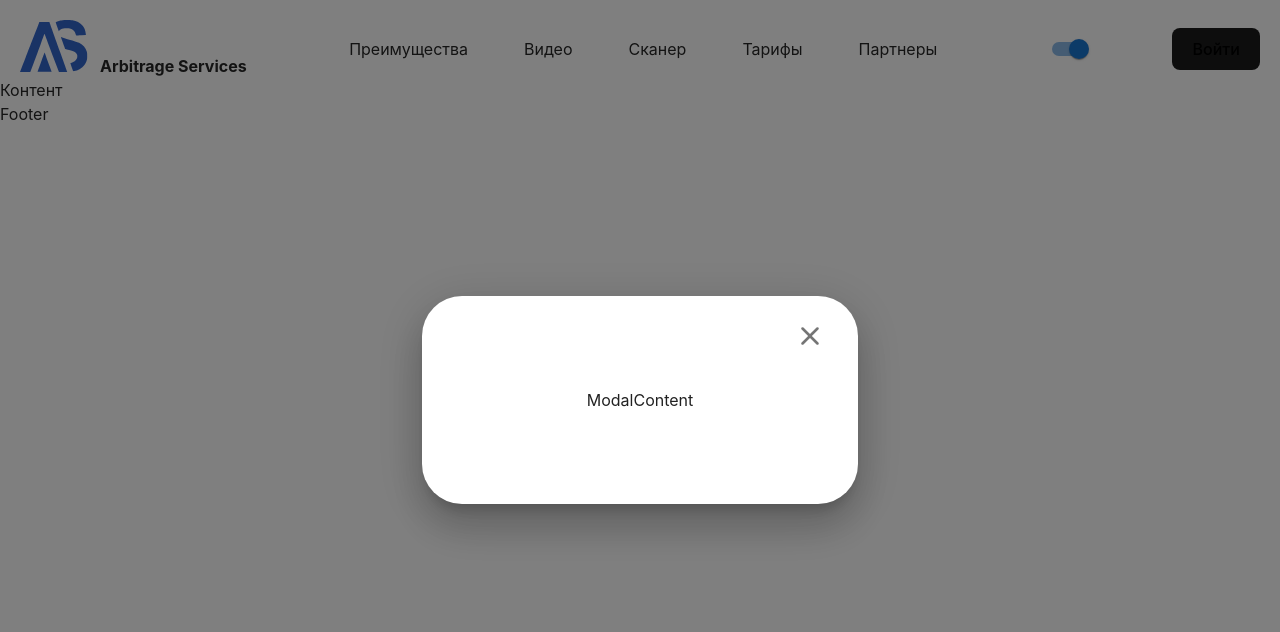
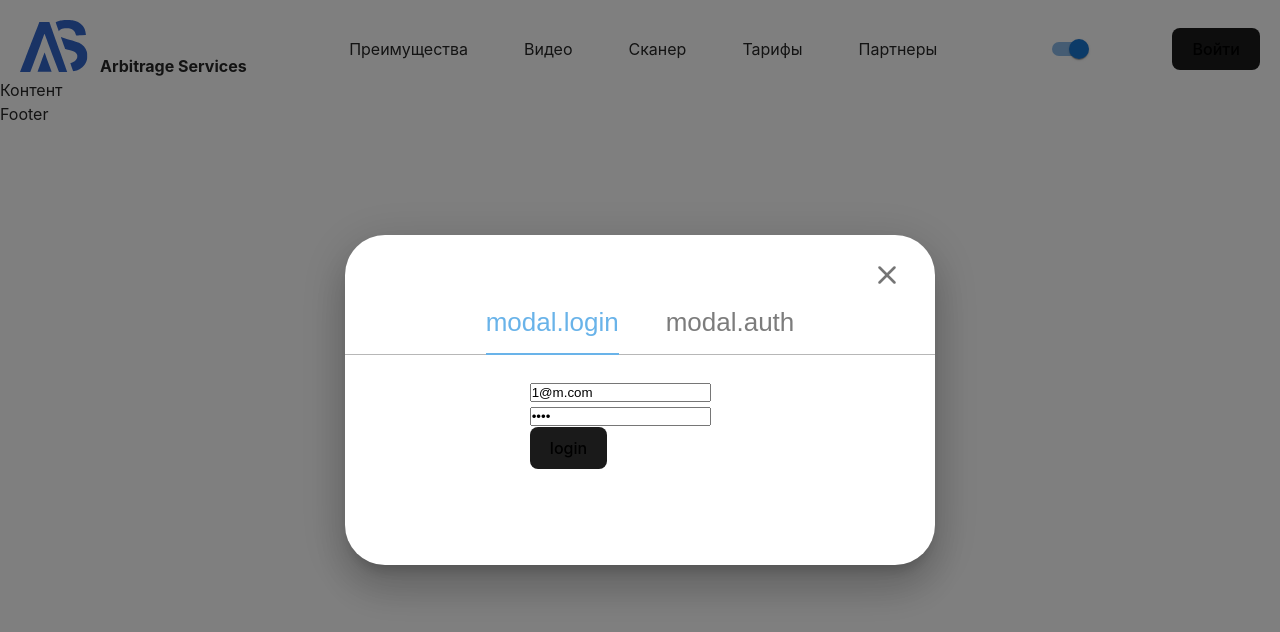
Before and after one commit to web-focus-by/arbitrage, a React (Vite) app: page / in a window 1280 px wide. Both pictures are taken after a click on the button "Войти". Shown: the top 632 px of the page. Built offline with nearby package versions, Linux system fonts and the light colour scheme.

Commit message:
feat: add modal tabs

```diff
--- a/src/components/header/Header.tsx
+++ b/src/components/header/Header.tsx
@@ -5,12 +5,12 @@ import style from './header.module.scss';
 import classNames from 'classnames';
 import { useAuth } from '../../hooks/useAuth';
 import Switch from '@mui/material/Switch';
-import useTheme from '../../features/theme/useTheme.tsx';
+import useTheme from '../../hooks/useTheme.ts';
 import { ETheme } from '../../features/theme/type.ts';
 import Modal from '../modal/Modal.tsx';
+import AuthModal from './authModal/AuthModal.tsx';
 
 const navItems = ['Преимущества', 'Видео', 'Сканер', 'Тарифы', 'Партнеры'];
-const ModalContent = () => <div>ModalContent</div>;
 const Header = () => {
   const navigate = useNavigate();
   const auth = useAuth();
@@ -55,7 +55,6 @@ const Header = () => {
           ) : (
             <button
               onClick={() => {
-                // navigate('/login');
                 handleClickOpen();
               }}
             >
@@ -64,7 +63,7 @@ const Header = () => {
           )}
         </div>
       </div>
-      <Modal isOpen={isOpen} setIsOpen={setIsOpen} children={<ModalContent />} />
+      <Modal isOpen={isOpen} setIsOpen={setIsOpen} children={<AuthModal />} classNames={style.modalWrapper} />
     </header>
   );
 };
--- /dev/null
+++ b/src/components/header/authModal/AuthModal.tsx
@@ -0,0 +1,87 @@
+import React from 'react';
+import { Box, Tab, Tabs } from '@mui/material';
+import style from './authModal.module.scss';
+import Login from '../../../features/auth/Login.tsx';
+import Signup from '../../../features/auth/Signup.tsx';
+import classNames from 'classnames';
+import { useIntl } from 'react-intl';
+
+interface TabPanelProps {
+  children?: React.ReactNode;
+  index: string;
+  value: string;
+}
+
+export enum EModalView {
+  login = 'login',
+  auth = 'auth',
+}
+
+const AuthModal = () => {
+  const { formatMessage } = useIntl();
+  const [value, setValue] = React.useState(EModalView.login);
+
+  const handleChange = (event: React.SyntheticEvent, newValue: EModalView) => {
+    event.preventDefault();
+    setValue(newValue);
+  };
+
+  return (
+    <Box sx={{ width: '100%' }}>
+      <Tabs
+        value={value}
+        onChange={handleChange}
+        textColor="inherit"
+        // indicatorColor="inherit"
+        aria-label="secondary tabs example"
+        // TabIndicatorProps={{
+        //   style: {
+        //     backgroundColor: '#D97D54',
+        //   },
+        // }}
+        classes={{
+          indicator: style.selectedTab,
+          root: style.tabs,
+          flexContainer: classNames(style.container, style.container__padding),
+        }}
+      >
+        <Tab
+          value={EModalView.login}
+          label={<h4>{formatMessage({ id: 'modal.login' })}</h4>}
+          classes={{ selected: style.selectedTabText, root: style.tab }}
+          disableRipple={true}
+        />
+        <Tab
+          value={EModalView.auth}
+          label={<h4>{formatMessage({ id: 'modal.auth' })}</h4>}
+          classes={{ selected: style.selectedTabText, root: style.tab }}
+          disableRipple={true}
+        />
+      </Tabs>
+      <TabPanel value={value} index={EModalView.login}>
+        <Login />
+      </TabPanel>
+      <TabPanel value={value} index={EModalView.auth}>
+        <Signup />
+      </TabPanel>
+    </Box>
+  );
+};
+
+function TabPanel(props: TabPanelProps) {
+  const { children, value, index } = props;
+
+  return (
+    <div
+      role="tabpanel"
+      hidden={value !== index}
+      id={`tabpanel-${index}`}
+      aria-labelledby={`tab-${index}`}
+      className={style.container__padding}
+    >
+      {value === index && <Box sx={{ p: 3 }}>{children}</Box>}
+    </div>
+  );
+}
+
+export default AuthModal;
--- /dev/null
+++ b/src/components/header/authModal/authModal.module.scss
@@ -0,0 +1,45 @@
+@import '../../../style/settings';
+@import '../../../style/media';
+
+.selectedTab {
+  background-color: $color-blue;
+}
+.selectedTabText {
+  color: $color-blue;
+}
+
+.container {
+  justify-content: space-around;
+  column-gap: 47px;
+  border-bottom: 1px solid $color-gray-3;
+
+  &__padding {
+    padding-left: clamp(130px, 11vw, 195px);
+    padding-right: clamp(130px, 11vw, 195px);
+  }
+  @include max-1200 {
+    column-gap: 57px;
+  }
+  @include max-991 {
+    column-gap: 56px;
+    &__padding {
+      padding-left: clamp(20px, 11vw, 130px);
+      padding-right: clamp(20px, 11vw, 130px);
+    }
+  }
+  @include max-576 {
+    column-gap: 40px;
+    &__padding {
+      padding-left: 20px;
+      padding-right: 20px;
+    }
+  }
+}
+.tabs {
+  min-height: unset;
+}
+.tab {
+  padding: 0 0 16px;
+  line-height: 110%;
+  min-height: unset;
+}
--- a/src/components/header/header.module.scss
+++ b/src/components/header/header.module.scss
@@ -37,3 +37,18 @@
     }
   }
 }
+
+.modalWrapper {
+  background-color: var(--background-color);
+  color: var(--text-color);
+  padding: 72px 0;
+  border-radius: 40px;
+  @include max-991 {
+    padding: 64px 0;
+    border-radius: 32px;
+  }
+  @include max-576 {
+    padding: 64px 20px;
+    margin: 0;
+  }
+}
--- a/src/components/modal/Modal.tsx
+++ b/src/components/modal/Modal.tsx
@@ -8,6 +8,7 @@ export type IModal = {
   setIsOpen: Dispatch<SetStateAction<boolean>>;
   children: ReactNode;
   callbackClose?: () => void;
+  classNames?: string;
 } & typeof defaultProps;
 
 const defaultProps = {
@@ -21,8 +22,18 @@ const Modal: FC<IModal> = (props) => {
   };
 
   return (
-    <Dialog open={props.isOpen} onClose={handleClose} classes={{ paper: style.wrapper }}>
-      <DialogContent>{props.children}</DialogContent>
+    <Dialog
+      open={props.isOpen}
+      onClose={handleClose}
+      classes={{ paper: props.classNames ? props.classNames : style.wrapper }}
+    >
+      <DialogContent
+        classes={{
+          root: style.normalizeElement,
+        }}
+      >
+        {props.children}
+      </DialogContent>
       <DialogActions
         classes={{
           root: style.closeBtn,
--- a/src/components/modal/modal.module.scss
+++ b/src/components/modal/modal.module.scss
@@ -1,6 +1,8 @@
 @import '../../style/media';
 
 .wrapper {
+  background-color: var(--background-color);
+  color: var(--text-color);
   padding: 72px clamp(130px, 11vw, 195px);
   border-radius: 40px;
   @include max-991 {
@@ -27,3 +29,7 @@
     top: 22px;
   }
 }
+
+.normalizeElement {
+  padding: 0;
+}
--- a/src/features/auth/Signup.tsx
+++ b/src/features/auth/Signup.tsx
@@ -3,13 +3,12 @@ import { useSignupMutation, LoginRequest } from '../../services/auth';
 import { useAppDispatch } from '../../store/hooks';
 import { setCredentials } from './authSlice';
 
-import { Navigate, useNavigate } from 'react-router-dom';
+import { Navigate } from 'react-router-dom';
 import { useAuth } from '../../hooks/useAuth';
 
 const Signup = () => {
   const dispatch = useAppDispatch();
   const auth = useAuth();
-  const navigate = useNavigate();
   const [formData, setFormData] = useState<LoginRequest>({ email: '', password: '' });
   const [signup, { isError }] = useSignupMutation();
 
@@ -58,13 +57,6 @@ const Signup = () => {
         {isError && 'Signup error'}
         <button>Signup</button>
       </form>
-      <button
-        onClick={() => {
-          navigate('/login');
-        }}
-      >
-        Have acc? Go to Login
-      </button>
     </div>
   );
 };
--- a/src/features/theme/useTheme.tsx
+++ b/src/hooks/useTheme.ts
@@ -1,13 +1,13 @@
-import React from 'react';
-import { setTheme } from './themeSlice';
-import { useAppDispatch, useAppSelector } from '../../store/hooks.ts';
-import { ETheme } from './type.ts';
+import { useEffect } from 'react';
+import { setTheme } from '../features/theme/themeSlice.ts';
+import { useAppDispatch, useAppSelector } from '../store/hooks.ts';
+import { ETheme } from '../features/theme/type.ts';
 
 const useTheme = () => {
   const theme = useAppSelector((state) => state.theme);
   const dispatch = useAppDispatch();
 
-  React.useEffect(() => {
+  useEffect(() => {
     document.documentElement.dataset.theme = theme;
     localStorage.setItem('theme', theme);
   }, [theme]);
--- a/src/lang/ru/main.json
+++ b/src/lang/ru/main.json
@@ -1,3 +1,5 @@
 {
-  "hello.world": "Привет мир"
+  "hello.world": "Привет мир",
+  "modal.login": "Вход",
+  "modal.auth": "Регистрация"
 }
--- a/src/style/index.scss
+++ b/src/style/index.scss
@@ -78,13 +78,6 @@ button {
   background-color: #1a1a1a;
   cursor: pointer;
   transition: border-color 0.25s;
-  &:hover {
-    border-color: #646cff;
-  }
-  &:focus,
-  &:focus-visible {
-    outline: 4px auto -webkit-focus-ring-color;
-  }
 }
 
 //@media (prefers-color-scheme: light) {
@@ -114,3 +107,14 @@ ol,
 ul {
   list-style: none;
 }
+
+h4 {
+  //styleName: Desktop/H4 Headline;
+  font-family: Gilroy, sans-serif;
+  font-size: 26px;
+  font-weight: 500;
+  line-height: 31px;
+  letter-spacing: 0;
+  text-align: left;
+  text-transform: none;
+}
```
Also changed, not shown: src/routes/index.tsx (+0 -10 lines).
